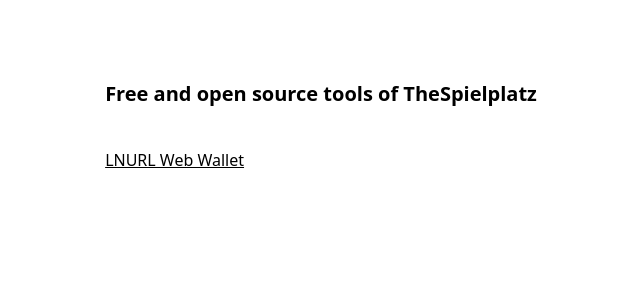
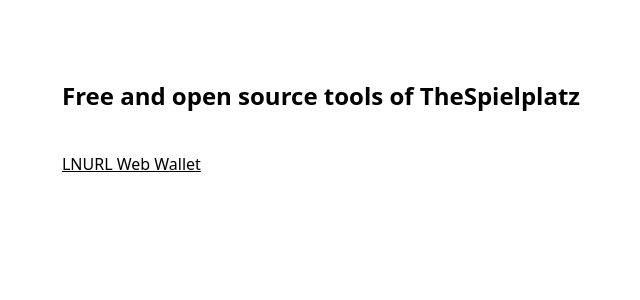
Before and after one commit to thespielplatz/foss-tsp-tools, a Nuxt app: page / in a window 1280 px wide. Shown: the top 300 px of the page, without its empty margins (319-959 px from the left). Built offline with nearby package versions, Linux system fonts and the light colour scheme; what bootstrap-icons-vue would draw is missing.

Commit message:
chore: adjust font sizes

```diff
--- a/pages/index.vue
+++ b/pages/index.vue
@@ -1,7 +1,7 @@
 <template>
   <div class="flex justify-center pt-20">
     <div>
-      <div class="text-xl font-black">Free and open source tools of TheSpielplatz</div>
+      <div class="text-2xl font-black">Free and open source tools of TheSpielplatz</div>
       <div class="pt-10">
         <a class="underline" href="/wallet">LNURL Web Wallet</a>
       </div>
--- a/pages/wallet/index.vue
+++ b/pages/wallet/index.vue
@@ -1,6 +1,6 @@
 <template>
   <div class="pt-10">
-    <div class="text-xl font-black">LNURL Web Wallet</div>
+    <div class="text-2xl font-black">LNURL Web Wallet</div>
   </div>
   <div class="pt-5">
     <div class="text-xl font-bold">Wallet</div>
```
